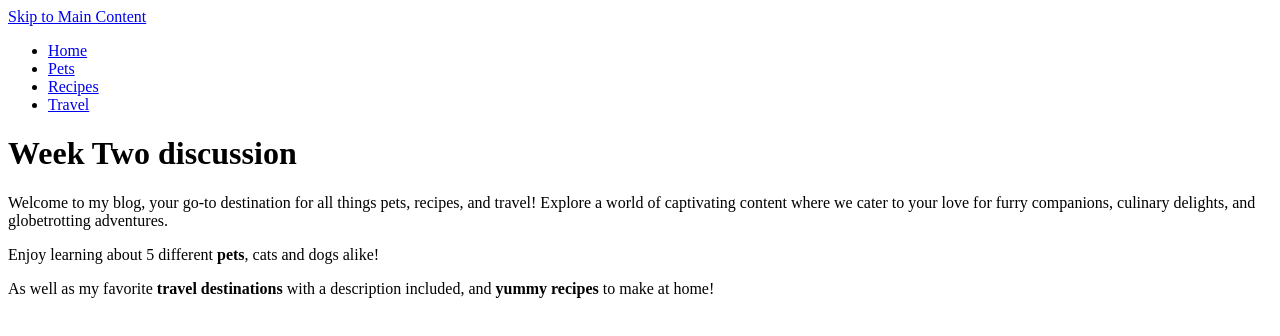
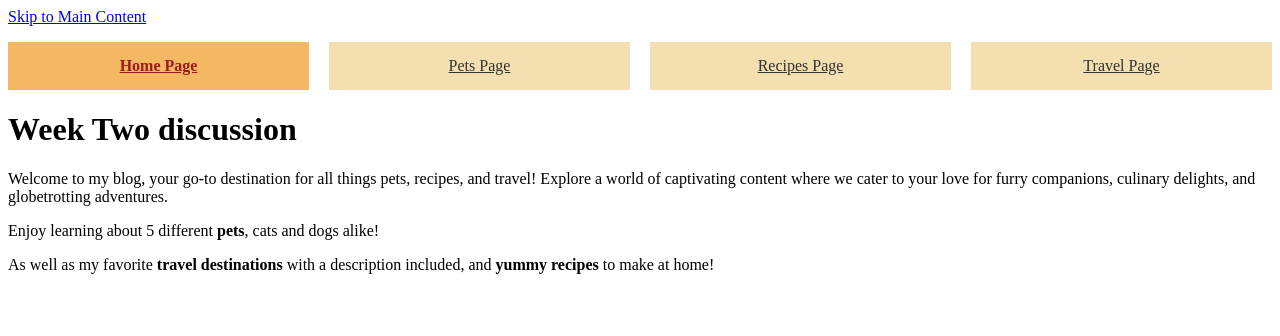
Before and after one commit to natalieramirez22/ccp_mobile_w24, a plain HTML site: page index.html in a window 1280 px wide. Drawn offline with Linux system fonts and the light colour scheme.

Commit message:
add nav style

```diff
--- /dev/null
+++ b/css/style.css
@@ -0,0 +1,37 @@
+nav ul {
+    display: grid;
+    grid-template-columns: repeat(4, 1fr);
+    gap: 20px;
+    padding: 0;
+    list-style: none;
+    text-align: center;
+}
+
+nav a {
+    display: flex;
+    justify-content: center;
+    align-items: center;
+    padding: 15px;
+    background-color: #f3dfaf;
+    color: #333333;
+}
+
+nav a:hover, .active-page {
+    background-color: rgb(243, 184, 97);
+    color: #9f1b1b;
+}
+
+nav a:focus {
+    outline: 2px solid #ffa500;
+}
+
+.active-page {
+    font-weight: bold;
+    text-decoration: underline
+}
+
+@media (max-width: 768px) {
+    nav ul {
+        grid-template-columns: 1fr;
+    }
+}
--- a/index.html
+++ b/index.html
@@ -3,6 +3,7 @@
 <head>
     <meta charset="UTF-8">
     <meta name="viewport" content="width=device-width, initial-scale=1.0">
+    <link rel="stylesheet" href="css/style.css">
     <title>Pets</title>
 </head>
 <body>
@@ -10,10 +11,10 @@
     <header>
         <nav>
             <ul>
-                <li><a href = "index.html">Home</a></li>
-                <li><a href = "pets.html">Pets</a></li>
-                <li><a href = "recipes.html">Recipes</a></li>
-                <li><a href = "travel.html">Travel</a></li>
+                <li><a href = "index.html" class="active-page" aria-current="page">Home Page</a></li>
+                <li><a href = "pets.html">Pets Page</a></li>
+                <li><a href = "recipes.html">Recipes Page</a></li>
+                <li><a href = "travel.html">Travel Page</a></li>
             </ul>
         </nav>
         <h1>Week Two discussion</h1>
```
Also changed, not shown: pets.html (+5 -4 lines), recipes.html (+5 -4 lines), travel.html (+5 -4 lines).
